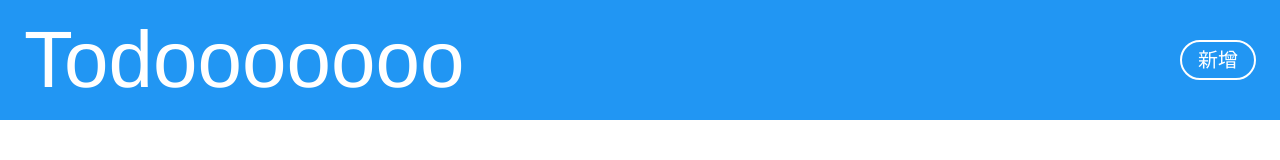
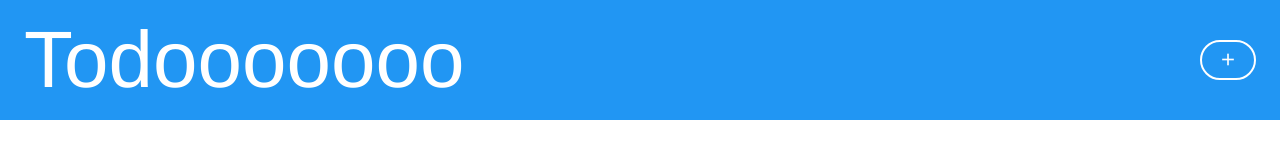
Before and after one commit to NTUT-NPC/vue-tutorial-todo, a Vue app: page / in a window 1280 px wide. Shown: the top 160 px of the page. Built offline with nearby package versions, Linux system fonts and the light colour scheme.

Commit message:
Add icon

```diff
--- a/public/index.html
+++ b/public/index.html
@@ -7,6 +7,7 @@
   <meta name="viewport" content="width=device-width,initial-scale=1.0">
   <link rel="icon" href="<%= BASE_URL %>favicon.ico">
   <title>Todo - NPC vue tutorial</title>
+  <link rel="stylesheet" href="https://cdn.materialdesignicons.com/3.6.95/css/materialdesignicons.min.css">
 </head>
 
 <body>
--- a/src/App.vue
+++ b/src/App.vue
@@ -2,7 +2,9 @@
   <div id="app">
     <div class="header">
       <span class="header__title">Todooooooo</span>
-      <input class="header__add-btn" type="button" value="新增" @click="addTodoDialogVisible = true">
+      <button role="button" class="header__add-btn" @click="addTodoDialogVisible = true">
+        <span class="mdi mdi-plus"></span>
+      </button>
     </div>
     <div class="todo-list">
       <div v-for="(todo, index) in todos" :key="`todo-${index}`" class="todo-list__item">
@@ -15,7 +17,9 @@
         >
         <label :for="`cb-${index}`"></label>
         <span class="todo-item__text">{{ todo.text }}</span>
-        <input class="todo-item__delete-btn" type="button" value="刪除" @click="removeTodo(index)">
+        <button role="button" class="todo-item__delete-btn" @click="removeTodo(index)">
+          <span class="mdi mdi-delete"></span>
+        </button>
       </div>
     </div>
     <div v-if="addTodoDialogVisible" class="add-todo-dialog">
@@ -28,12 +32,7 @@
         >
         <div class="dialog-buttons">
           <input class="dialog-buttons__confirm-btn" type="button" value="確認" @click="addTodo">
-          <input
-            class="dialog-buttons__cancel-btn"
-            type="button"
-            value="取消"
-            @click="addTodoDialogVisible = false"
-          >
+          <input class="dialog-buttons__cancel-btn" type="button" value="取消" @click="cancelDialog">
         </div>
       </div>
     </div>
@@ -71,6 +70,10 @@ export default {
       console.log(newStatus)
       this.todos[todoObjectIndex].completed = newStatus
       this.saveToLocalStorage()
+    },
+    cancelDialog () {
+      this.addTodoDialogVisible = false
+      this.addTodoText = ''
     }
   }
 }
@@ -173,6 +176,7 @@ input[type="button"]:active {
   visibility: hidden;
   padding: 8px 16px;
   display: inline-block;
+  font-size: 1.25rem;
   border: 1px solid #ff3d3d;
   border-radius: 20px;
   background: transparent;
```
